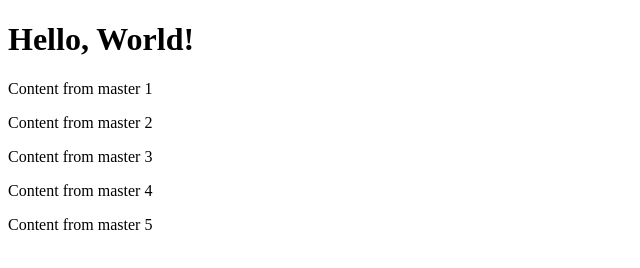
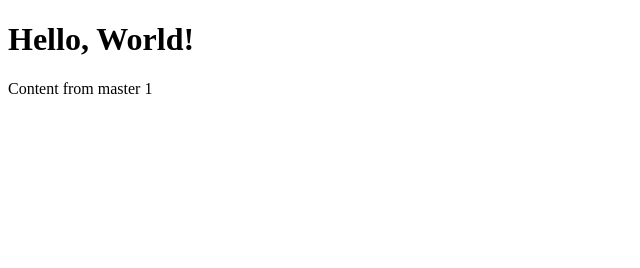
Before and after one commit to Khoa190516/PracticeGit, a plain HTML site: page index.html in a window 1280 px wide. Shown: the whole page, without its empty margins (0-640 px from the left). Drawn offline with Linux system fonts and the light colour scheme.

Commit message:
master 1

```diff
--- a/index.html
+++ b/index.html
@@ -7,9 +7,5 @@
 <body>
     <h1>Hello, World!</h1>
     <p>Content from master 1</p>
-    <p>Content from master 2</p>
-    <p>Content from master 3</p>
-    <p>Content from master 4</p>
-    <p>Content from master 5</p>
 </body>
 </html>
```
